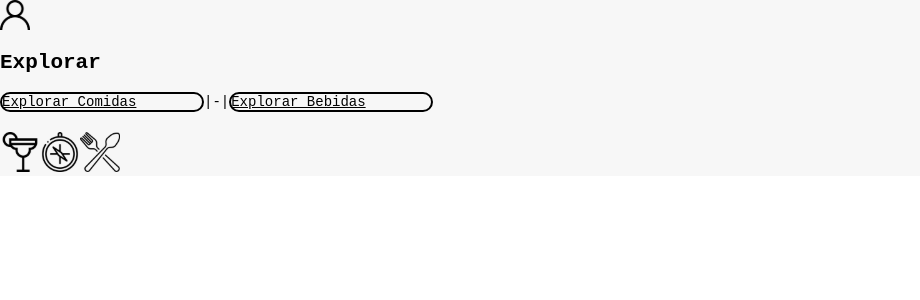
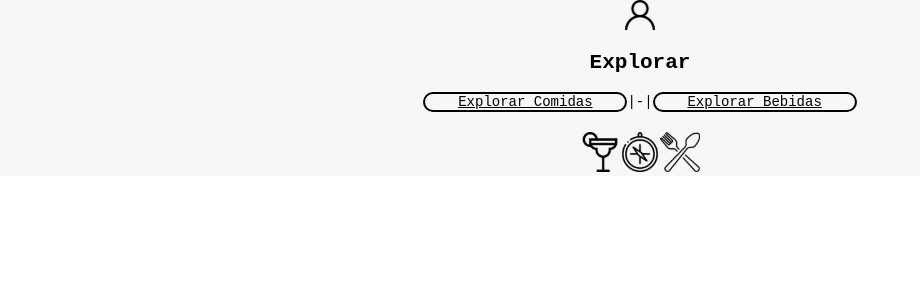
Before and after one commit to RafaelBamberg/Recipes-App, a React (Create React App) app: page /explorar in a window 1280 px wide. Shown: the top 300 px of the page, without its empty margins (0-920 px from the left). Built offline with nearby package versions, Linux system fonts and the light colour scheme.

Commit message:
center divs

```diff
--- a/src/components/Header.css
+++ b/src/components/Header.css
@@ -3,5 +3,6 @@
   .header-home-page {
     background-image: linear-gradient(#d5fefd, #fffcff);
     width: 100%;
+    text-align: center;
   }
 }
--- a/src/components/Recipes.css
+++ b/src/components/Recipes.css
@@ -6,7 +6,7 @@
     display: grid;
     grid-template-columns: 30% 30% 30%;
     justify-content: center;
-    padding-left: 340px;
+    padding-left: 273px;
 }
 
 .recipes {
--- a/src/components/SearchBar.jsx
+++ b/src/components/SearchBar.jsx
@@ -40,7 +40,7 @@ export default class SearchBar extends Component {
   render() {
     const { searchInput } = this.state;
     return (
-      <form>
+      <form className="form-center">
         <label htmlFor="search-input">
           <input
             type="text"
--- a/src/styles/App.css
+++ b/src/styles/App.css
@@ -50,9 +50,9 @@
   border: 2px solid;
   background-color: transparent;
   border-radius: 1rem;
-
   display: inline-block;
   background-color: #F7F7F7;
+  text-align: center;
   font-weight: var(--font-medium);
   transition: .3s;
 }
@@ -80,6 +80,7 @@ button{
 
 div {
   background-color: #F7F7F7;
+  text-align: center;
 }
 
 .button{
@@ -173,11 +174,21 @@ a {
 
 header {
   background-color: #F7F7F7;
+  text-align: center;
 }
 
 footer{
   background-color:#F7F7F7;
   padding-top: 20px;
+  text-align: center;
+}
+
+form {
+  text-align: center;
+}
+
+.form-center {
+  text-align: center;
 }
 
 
```
